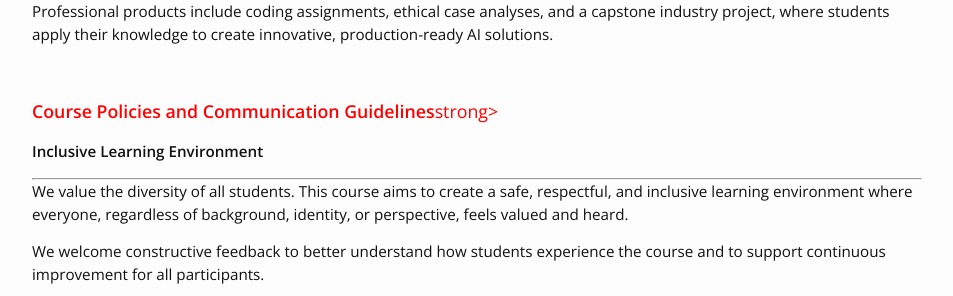
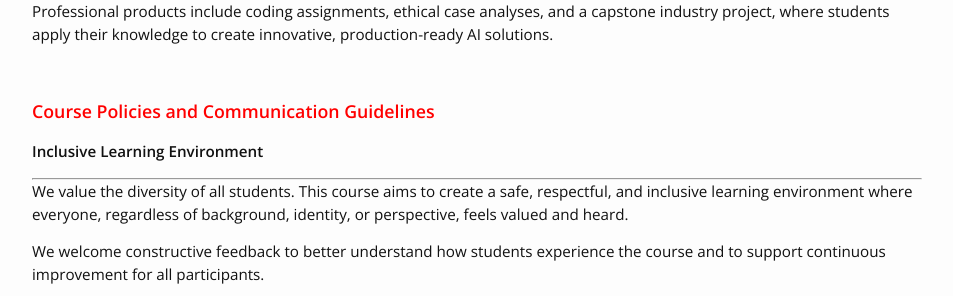
Before and after one commit to BabakBasharirad/llm-engineering, a Jekyll site: the page built from index.md, in a window 1280 px wide and 900 px high, scrolled down 400 px. Shown: the part 161-457 px from the top of the window, without its empty margins (163-1116 px from the left). Built offline with Jekyll 4.4.1, drawn with Linux system fonts in a browser that asks for light colours; nearby versions of some CDN libraries.

Commit message:
Update index.md

```diff
--- a/index.md
+++ b/index.md
@@ -4,7 +4,7 @@ layout: home
 
 <br>
 
-<h3 style="color:red;"><strong>Course Policies and Communication Guidelines</strong>strong></h3>
+<h3 style="color:red;"><strong>Course Policies and Communication Guidelines</strong></h3>
 
 #### **Inclusive Learning Environment**
 
```
